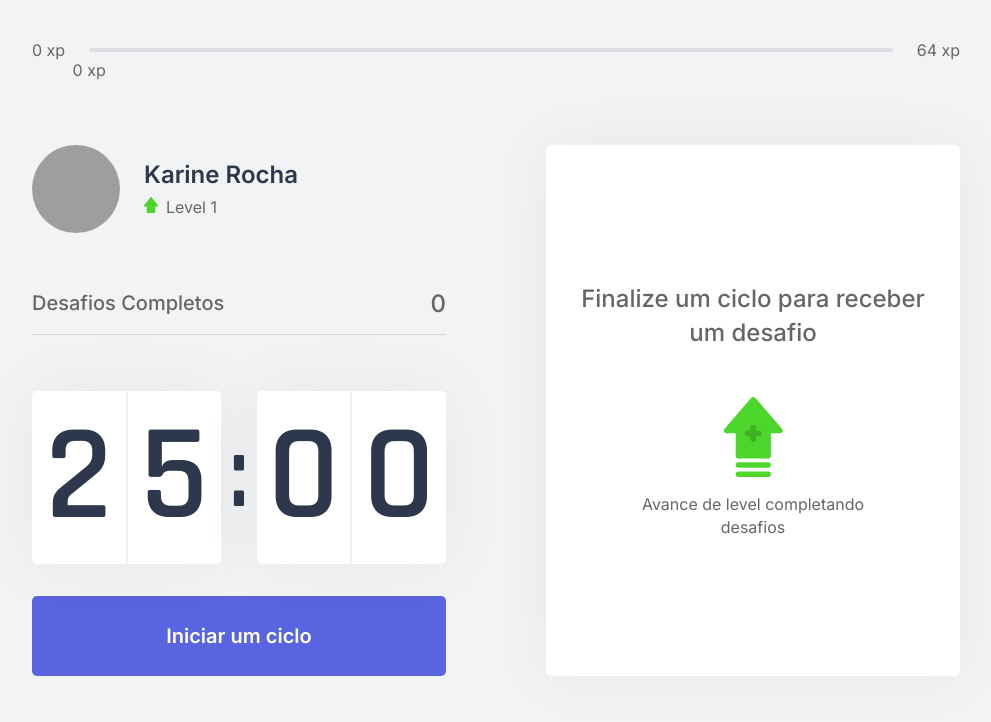
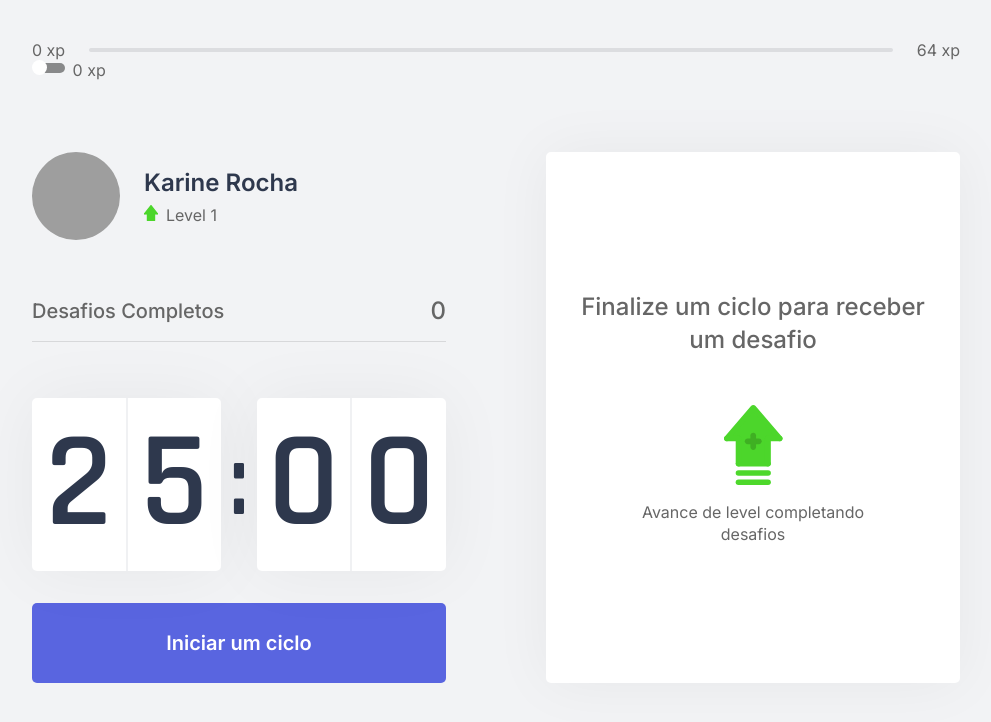
Before and after one commit to KRochaS/NextLevelWeek4, a Next.js app in the folder trilha-reactjs/: page / in a window 1280 px wide. Shown: the top 722 px of the page, without its empty margins (144-1135 px from the left). Built offline with nearby package versions, Linux system fonts and the light colour scheme; grey boxes are pictures that could not be loaded.

Commit message:
darkMode

```diff
--- a/trilha-reactjs/package.json
+++ b/trilha-reactjs/package.json
@@ -11,7 +11,8 @@
     "js-cookie": "^2.2.1",
     "next": "10.0.7",
     "react": "17.0.1",
-    "react-dom": "17.0.1"
+    "react-dom": "17.0.1",
+    "react-switch": "^6.0.0"
   },
   "devDependencies": {
     "@types/js-cookie": "^2.2.6",
--- a/trilha-reactjs/src/components/ChallengeBox.tsx
+++ b/trilha-reactjs/src/components/ChallengeBox.tsx
@@ -2,6 +2,7 @@ import { useContext } from 'react';
 
 import { ChallengesContext } from '../contexts/ChallengesContext';
 import { CountdownContext } from '../contexts/CountdownContext';
+import { ThemeContext } from '../contexts/ThemeContext';
 import styles from '../styles/components/ChallengeBox.module.css';
 
 
@@ -10,6 +11,8 @@ export function ChallengeBox() {
     const { activeChallenge, resetChallenge, completedChallenge } = useContext(ChallengesContext);
 
     const { resetCountdown } = useContext(CountdownContext);
+
+    const { isDarkMode } = useContext(ThemeContext);
 
     function handleChallengeSucceeded() {
         completedChallenge();
@@ -23,7 +26,8 @@ export function ChallengeBox() {
 
 
     return (
-        <div className={styles.challengeBoxContainer}>
+
+        <div className={!isDarkMode ? styles.challengeBoxContainer : styles.challengeBoxContainerDark}>
 
                 {
                     activeChallenge ? (
--- a/trilha-reactjs/src/components/Profile.tsx
+++ b/trilha-reactjs/src/components/Profile.tsx
@@ -1,18 +1,21 @@
 import { useContext } from 'react';
 
 import { ChallengesContext } from '../contexts/ChallengesContext';
+import { ThemeContext } from '../contexts/ThemeContext';
 import styles from '../styles/components/Profile.module.css';
 
 export function Profile() {
 
     const { level } = useContext(ChallengesContext);
+    const { isDarkMode } = useContext(ThemeContext);
+
     return (
         <div className={styles.profileContainer}>
             <img src="https://github.com/KRochaS.png" alt="Karine Rocha" />
 
-            <div>
-                <strong> Karine Rocha </strong>
-                <p>
+            <div >
+                <strong className={isDarkMode ? styles.title : ''}> Karine Rocha </strong>
+                <p className={isDarkMode ? styles.titleDark : '' }>
                     <img src="icons/level.svg" alt="level"/>
                     Level {level}
                  </p>
--- /dev/null
+++ b/trilha-reactjs/src/contexts/ThemeContext.tsx
@@ -0,0 +1,33 @@
+import { createContext, useState, ReactNode } from "react";
+
+
+
+interface ThemeContextData {
+    isDarkMode: boolean;
+    darkMode: () => void;
+}
+
+
+interface ThemeProviderProps {
+    children: ReactNode
+}
+
+export const ThemeContext = createContext({} as ThemeContextData);
+
+export function ThemeProvider({ children }: ThemeProviderProps) {
+
+    const [isDarkMode, setDarkMode] = useState(false);
+
+
+    function darkMode() {
+        setDarkMode(!isDarkMode);
+
+        console.log(isDarkMode);
+    }
+
+    return (
+        <ThemeContext.Provider value={{ isDarkMode, darkMode }}>
+            {children}
+        </ThemeContext.Provider>
+    );
+}
--- a/trilha-reactjs/src/pages/_app.tsx
+++ b/trilha-reactjs/src/pages/_app.tsx
@@ -1,8 +1,20 @@
 import '../styles/global.css';
 
+import styles from '../styles/globalDark.module.css';
+
+import { ThemeContext, ThemeProvider } from '../contexts/ThemeContext';
+import { useContext } from 'react';
+
 function MyApp({ Component, pageProps }) {
+
     return (
-        <Component {...pageProps} />
+
+
+        <ThemeProvider>
+            <Component {...pageProps} />
+        </ThemeProvider>
+
+
     )
 
 
--- a/trilha-reactjs/src/pages/index.tsx
+++ b/trilha-reactjs/src/pages/index.tsx
@@ -5,9 +5,16 @@ import { CompletedChallenges } from '../components/CompletedChallenges';
 import { Countdown } from '../components/Countdown';
 import { ExperienceBar } from '../components/ExperienceBar';
 import { Profile } from '../components/Profile';
-import { ChallengesProvider } from '../contexts/ChallengesContext';
+import { ChallengesContext, ChallengesProvider } from '../contexts/ChallengesContext';
 import { CountdownProvider } from '../contexts/CountdownContext';
+// import { ThemeProvider } from '../contexts/ThemeContext';
 import styles from '../styles/pages/Home.module.css';
+import Switch from 'react-switch';
+import { useContext } from 'react';
+import { ThemeContext } from '../contexts/ThemeContext';
+
+import stylesdark from '../styles/globalDark.module.css';
+
 
 
 
@@ -18,10 +25,23 @@ interface HomeProps {
 }
 
 
+
+
 export default function Home({ level, currentExperience, challengesCompleted }: HomeProps) {
+    const { isDarkMode, darkMode } = useContext(ThemeContext);
+
+
+        function handleIsThemeDark() {
+
+            darkMode();
+
+            console.log(isDarkMode);
+        }
 
     return (
 
+
+        <div className={isDarkMode ? stylesdark.geral: ''}>
              <ChallengesProvider
                 level={level}
                 currentExperience={currentExperience}
@@ -33,6 +53,18 @@ export default function Home({ level, currentExperience, challengesCompleted }:
                     </Head>
 
                     <ExperienceBar />
+
+                    <Switch
+                        onChange={handleIsThemeDark}
+                        checked={isDarkMode === true}
+                        checkedIcon={false}
+                        uncheckedIcon={false}
+                        height={10}
+                        width={30}
+                        handleDiameter={15}
+                        offColor="#88898A"
+                        onColor="#5EA3DE"
+                    />
 
                     <CountdownProvider>
                         <section>
@@ -48,6 +80,12 @@ export default function Home({ level, currentExperience, challengesCompleted }:
                     </CountdownProvider>
                 </div>
             </ChallengesProvider>
+
+        </div>
+
+
+
+
     )
 }
 
--- a/trilha-reactjs/src/styles/components/ChallengeBox.module.css
+++ b/trilha-reactjs/src/styles/components/ChallengeBox.module.css
@@ -2,6 +2,22 @@
 
     height: 100%;
     background-color: var(--white);
+    border-radius:  5px;
+
+    box-shadow: 0 0 60px rgba(0,0,0, 0.05);
+    padding: 1.5rem 2rem;
+
+    display: flex;
+    flex-direction: column;
+    align-items: center;
+    justify-content: center;
+    text-align:  center;
+}
+
+.challengeBoxContainerDark {
+
+    height: 100%;
+    background-color: var(--black);
     border-radius:  5px;
 
     box-shadow: 0 0 60px rgba(0,0,0, 0.05);
--- a/trilha-reactjs/src/styles/components/Profile.module.css
+++ b/trilha-reactjs/src/styles/components/Profile.module.css
@@ -19,11 +19,19 @@
     color: var(--title);
 }
 
+.profileContainer div strong.title {
+      color: var(--titleDark);
+}
+
 .profileContainer div p {
     font-size: 1rem;
     margin-top: 0.5rem;
 }
 
+.profileContainer div p.titleDark {
+    color: var(--titleDark);
+}
+
 .profileContainer div p img {
   margin-right: 0.5rem;
 }
--- a/trilha-reactjs/src/styles/global.css
+++ b/trilha-reactjs/src/styles/global.css
@@ -6,11 +6,14 @@
 
 :root{
     --white: #fff;
+    --black: #000;
     --background: #f2f3f5;
+    --background-dark: #1E2127;
     --gray-line: #dcdde0;
     --text: #666666;
     --text-highlight: #b3b9ff;
     --title: #2e384d;
+    --titleDark: #fff;
     --red: #e83f5b;
     --green: #4cd62b;
     --blue: #5965e0;
--- /dev/null
+++ b/trilha-reactjs/src/styles/globalDark.module.css
@@ -0,0 +1,7 @@
+
+
+.geral {
+    background-color: var(--background-dark);
+    color:var(--text);
+
+}
```
Also changed, not shown: 1 other file (tests, documents, lock files or other folders). Lines whose indentation alone changed are shown as unchanged.
